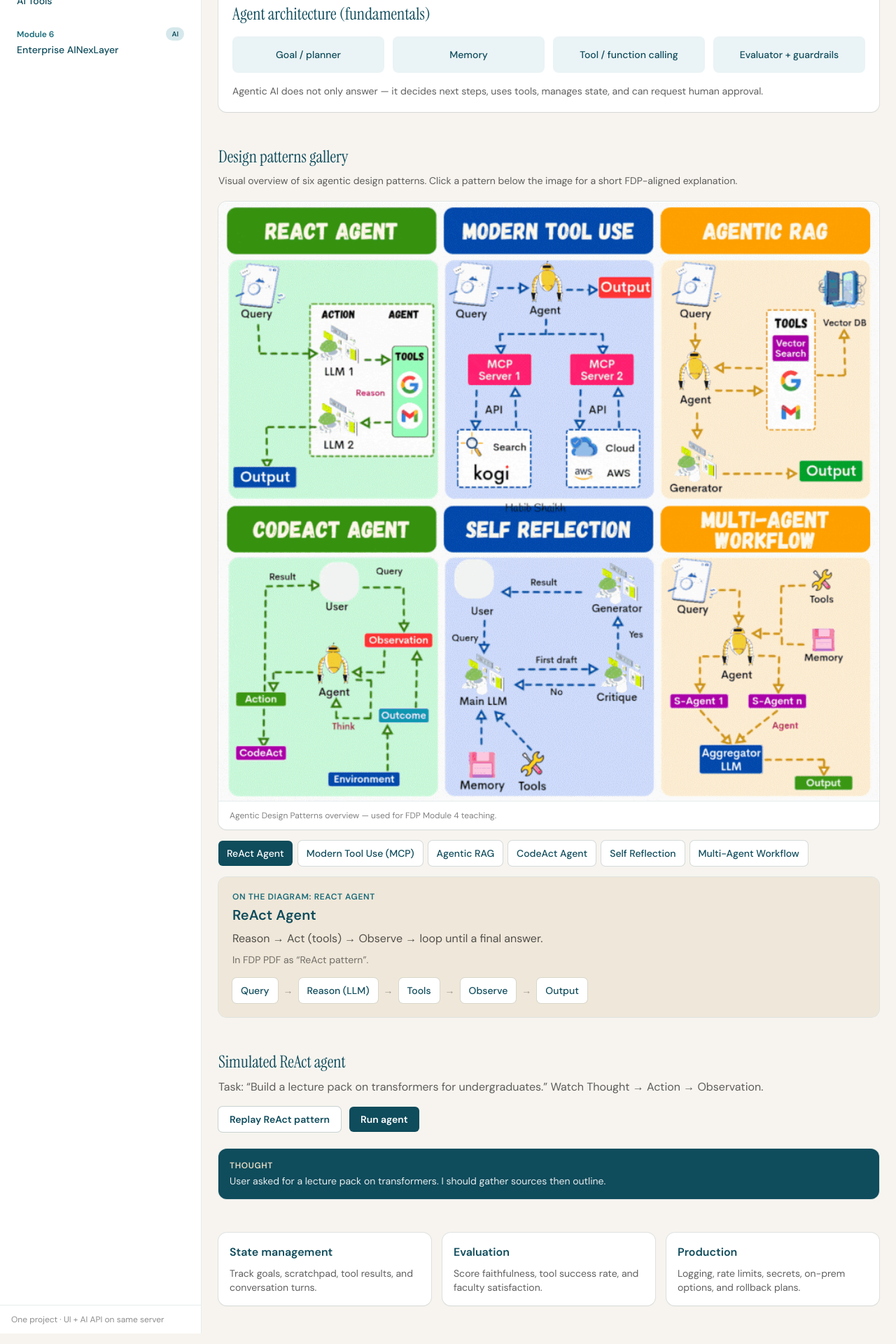
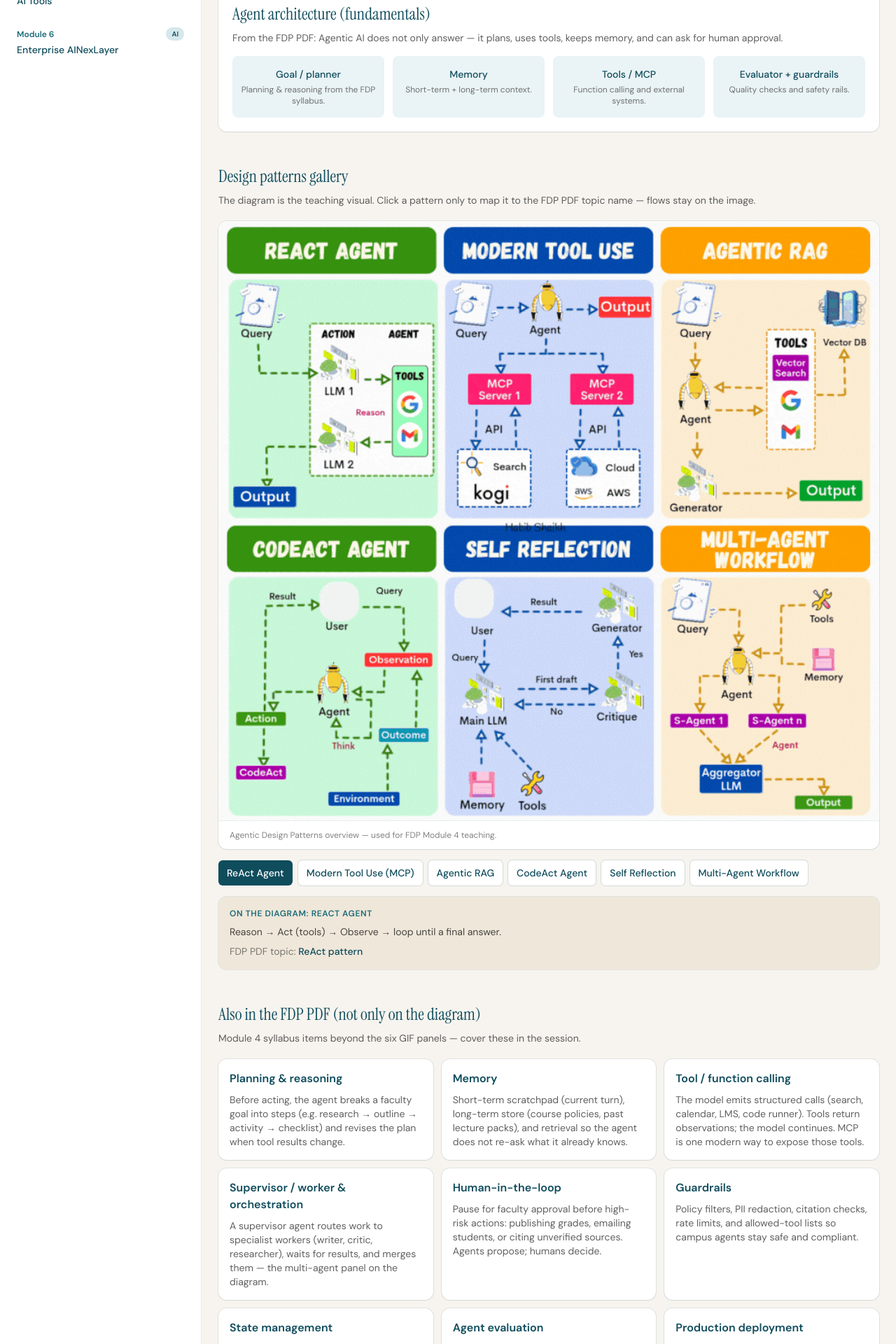
Before and after one commit to SatyaAmitha/FDP, a React (Vite) app: page /module-4 in a window 1280 px wide. Shown: the part 440-2360 px from the top of the page at 70% size. Built offline with nearby package versions, Linux system fonts and the light colour scheme; no server answers.

Commit message:
Module 4: trim diagram duplication and cover remaining FDP PDF topics
Co-authored-by: Cursor <cursoragent@cursor.com>

```diff
--- a/src/modules/Module4.tsx
+++ b/src/modules/Module4.tsx
@@ -8,9 +8,8 @@ interface Pattern {
   id: string
   name: string
   gifLabel: string
-  summary: string
-  architecture: string[]
-  pdfNote: string
+  pdfTopic: string
+  oneLiner: string
 }
 
 interface AgentStep {
@@ -18,56 +17,108 @@ interface AgentStep {
   content: string
 }
 
-/** Six patterns matching the Habib Shaikh Agentic Design Patterns diagram. */
+interface SyllabusTopic {
+  title: string
+  detail: string
+}
+
+/** Six patterns on the teaching diagram (GIF). Keep copy short — the image shows the flow. */
 const PATTERNS: Pattern[] = [
   {
     id: 'react',
     name: 'ReAct Agent',
     gifLabel: 'REACT AGENT',
-    summary: 'Reason → Act (tools) → Observe → loop until a final answer.',
-    architecture: ['Query', 'Reason (LLM)', 'Tools', 'Observe', 'Output'],
-    pdfNote: 'In FDP PDF as “ReAct pattern”.',
+    pdfTopic: 'ReAct pattern',
+    oneLiner: 'Reason → Act (tools) → Observe → loop until a final answer.',
   },
   {
     id: 'mcp',
     name: 'Modern Tool Use (MCP)',
     gifLabel: 'MODERN TOOL USE',
-    summary: 'Agent reaches external systems through MCP servers and APIs (search, cloud, apps).',
-    architecture: ['Query', 'Agent', 'MCP servers', 'APIs / tools', 'Output'],
-    pdfNote: 'In FDP PDF as “MCP” + tool/function calling.',
+    pdfTopic: 'MCP + tool/function calling',
+    oneLiner: 'Agent reaches apps and APIs through MCP servers.',
   },
   {
     id: 'rag',
     name: 'Agentic RAG',
     gifLabel: 'AGENTIC RAG',
-    summary: 'Agent decides when to vector-search a knowledge base, then a generator answers with grounding.',
-    architecture: ['Query', 'Agent + tools', 'Vector DB', 'Generator', 'Output'],
-    pdfNote: 'In FDP PDF as “RAG agents”.',
+    pdfTopic: 'RAG agents',
+    oneLiner: 'Agent decides when to search a vector KB, then generates a grounded answer.',
   },
   {
     id: 'codeact',
     name: 'CodeAct Agent',
     gifLabel: 'CODEACT AGENT',
-    summary: 'Think → execute code in an environment → observe outcome → refine until done.',
-    architecture: ['User', 'Think', 'CodeAct', 'Environment', 'Observation', 'Result'],
-    pdfNote: 'Not named in the FDP PDF; common industry pattern (shown in the diagram).',
+    pdfTopic: 'Industry pattern (diagram); not named in FDP PDF',
+    oneLiner: 'Think → run code in an environment → observe → refine.',
   },
   {
     id: 'reflect',
     name: 'Self Reflection',
     gifLabel: 'SELF REFLECTION',
-    summary: 'Draft → critique → revise until quality is good enough, then generate the final result.',
-    architecture: ['Main LLM', 'First draft', 'Critique', 'Revise / Generator', 'Result'],
-    pdfNote: 'In FDP PDF as “Reflection / self-correction”.',
+    pdfTopic: 'Reflection / self-correction',
+    oneLiner: 'Draft → critique → revise until quality is good enough.',
   },
   {
     id: 'multi',
     name: 'Multi-Agent Workflow',
     gifLabel: 'MULTI-AGENT WORKFLOW',
-    summary: 'Orchestrator delegates to specialist sub-agents; an aggregator LLM composes the final output.',
-    architecture: ['Query', 'Supervisor agent', 'S-Agents', 'Aggregator LLM', 'Output'],
-    pdfNote: 'In FDP PDF as multi-agent / supervisor-worker / orchestration.',
+    pdfTopic: 'Multi-agent systems + orchestration',
+    oneLiner: 'Supervisor delegates to specialists; aggregator composes the final output.',
   },
+]
+
+/** PDF Module 4 topics that the diagram does not fully teach on its own. */
+const SYLLABUS_EXTRAS: SyllabusTopic[] = [
+  {
+    title: 'Planning & reasoning',
+    detail:
+      'Before acting, the agent breaks a faculty goal into steps (e.g. research → outline → activity → checklist) and revises the plan when tool results change.',
+  },
+  {
+    title: 'Memory',
+    detail:
+      'Short-term scratchpad (current turn), long-term store (course policies, past lecture packs), and retrieval so the agent does not re-ask what it already knows.',
+  },
+  {
+    title: 'Tool / function calling',
+    detail:
+      'The model emits structured calls (search, calendar, LMS, code runner). Tools return observations; the model continues. MCP is one modern way to expose those tools.',
+  },
+  {
+    title: 'Supervisor / worker & orchestration',
+    detail:
+      'A supervisor agent routes work to specialist workers (writer, critic, researcher), waits for results, and merges them — the multi-agent panel on the diagram.',
+  },
+  {
+    title: 'Human-in-the-loop',
+    detail:
+      'Pause for faculty approval before high-risk actions: publishing grades, emailing students, or citing unverified sources. Agents propose; humans decide.',
+  },
+  {
+    title: 'Guardrails',
+    detail:
+      'Policy filters, PII redaction, citation checks, rate limits, and allowed-tool lists so campus agents stay safe and compliant.',
+  },
+  {
+    title: 'State management',
+    detail: 'Track goals, scratchpad, tool results, and conversation turns so long tasks can resume or roll back.',
+  },
+  {
+    title: 'Agent evaluation',
+    detail: 'Score faithfulness, tool success rate, latency, and faculty satisfaction — not only “did it answer?”',
+  },
+  {
+    title: 'Production deployment',
+    detail: 'Logging, secrets, on-prem vs cloud, rollback, and monitoring for institutional agent apps.',
+  },
+]
+
+const ARCHITECTURE = [
+  { title: 'Goal / planner', detail: 'Planning & reasoning from the FDP syllabus.' },
+  { title: 'Memory', detail: 'Short-term + long-term context.' },
+  { title: 'Tools / MCP', detail: 'Function calling and external systems.' },
+  { title: 'Evaluator + guardrails', detail: 'Quality checks and safety rails.' },
 ]
 
 const REACT_TRACE: AgentStep[] = [
@@ -149,7 +200,7 @@ export default function Module4() {
       <ModuleHero
         moduleNumber={4}
         title="Agentic AI + Design Patterns"
-        tagline="Explore industry agent patterns with a clear diagram, then try ReAct and a live teaching agent."
+        tagline="FDP Module 4: agent fundamentals, the six design-pattern diagram, then a live ReAct-style teaching agent."
       />
       <ModuleBody>
         <div className="space-y-12">
@@ -157,22 +208,23 @@ export default function Module4() {
 
           <section className="rounded-xl bg-white p-5 shadow-sm ring-1 ring-teal-ink/10">
             <h2 className="font-display text-2xl text-teal-ink">Agent architecture (fundamentals)</h2>
+            <p className="mt-2 text-sm text-ink/70">
+              From the FDP PDF: Agentic AI does not only answer — it plans, uses tools, keeps memory, and can ask for human approval.
+            </p>
             <div className="mt-4 grid gap-3 sm:grid-cols-2 lg:grid-cols-4">
-              {['Goal / planner', 'Memory', 'Tool / function calling', 'Evaluator + guardrails'].map((item) => (
-                <div key={item} className="rounded-lg bg-teal-soft/50 px-3 py-4 text-center text-sm font-medium text-teal-ink">
-                  {item}
+              {ARCHITECTURE.map((item) => (
+                <div key={item.title} className="rounded-lg bg-teal-soft/50 px-3 py-4 text-center">
+                  <p className="text-sm font-medium text-teal-ink">{item.title}</p>
+                  <p className="mt-1 text-xs text-ink/60">{item.detail}</p>
                 </div>
               ))}
             </div>
-            <p className="mt-4 text-sm text-ink/70">
-              Agentic AI does not only answer — it decides next steps, uses tools, manages state, and can request human approval.
-            </p>
           </section>
 
           <section>
             <h2 className="font-display text-2xl text-teal-ink">Design patterns gallery</h2>
             <p className="mt-2 text-sm text-ink/70">
-              Visual overview of six agentic design patterns. Click a pattern below the image for a short FDP-aligned explanation.
+              The diagram is the teaching visual. Click a pattern only to map it to the FDP PDF topic name — flows stay on the image.
             </p>
 
             <figure className="mt-5 overflow-hidden rounded-xl bg-white shadow-sm ring-1 ring-teal-ink/10">
@@ -202,28 +254,36 @@ export default function Module4() {
               ))}
             </div>
 
-            <div className="mt-4 rounded-xl bg-sand/50 p-5 ring-1 ring-teal-ink/10">
-              <p className="text-xs font-semibold uppercase tracking-wider text-teal-mid">On the diagram: {pattern.gifLabel}</p>
-              <h3 className="mt-1 text-xl font-semibold text-teal-ink">{pattern.name}</h3>
-              <p className="mt-2 text-ink/75">{pattern.summary}</p>
-              <p className="mt-2 text-sm text-ink/60">{pattern.pdfNote}</p>
-              <ol className="mt-4 flex flex-wrap gap-2">
-                {pattern.architecture.map((node, i) => (
-                  <li key={node} className="flex items-center gap-2 text-sm">
-                    <span className="rounded-md bg-white px-3 py-2 font-medium text-teal-ink ring-1 ring-teal-ink/10">
-                      {node}
-                    </span>
-                    {i < pattern.architecture.length - 1 && <span className="text-ink/40">→</span>}
-                  </li>
-                ))}
-              </ol>
+            <div className="mt-4 rounded-xl bg-sand/50 p-4 ring-1 ring-teal-ink/10">
+              <p className="text-xs font-semibold uppercase tracking-wider text-teal-mid">
+                On the diagram: {pattern.gifLabel}
+              </p>
+              <p className="mt-2 text-sm text-ink/80">{pattern.oneLiner}</p>
+              <p className="mt-2 text-sm text-ink/55">
+                FDP PDF topic: <span className="font-medium text-teal-ink">{pattern.pdfTopic}</span>
+              </p>
+            </div>
+          </section>
+
+          <section>
+            <h2 className="font-display text-2xl text-teal-ink">Also in the FDP PDF (not only on the diagram)</h2>
+            <p className="mt-2 text-sm text-ink/70">
+              Module 4 syllabus items beyond the six GIF panels — cover these in the session.
+            </p>
+            <div className="mt-5 grid gap-3 sm:grid-cols-2 lg:grid-cols-3">
+              {SYLLABUS_EXTRAS.map((topic) => (
+                <article key={topic.title} className="rounded-xl bg-white p-4 shadow-sm ring-1 ring-teal-ink/10">
+                  <h3 className="font-semibold text-teal-ink">{topic.title}</h3>
+                  <p className="mt-2 text-sm text-ink/70">{topic.detail}</p>
+                </article>
+              ))}
             </div>
           </section>
 
           <section>
             <h2 className="font-display text-2xl text-teal-ink">Simulated ReAct agent</h2>
             <p className="mt-2 text-ink/70">
-              Task: “Build a lecture pack on transformers for undergraduates.” Watch Thought → Action → Observation.
+              Hands-on for the PDF “ReAct pattern”: Thought → Action → Observation on a faculty lecture-pack task.
             </p>
             <button
               type="button"
@@ -272,19 +332,6 @@ export default function Module4() {
               </div>
             )}
           </section>
-
-          <section className="grid gap-4 md:grid-cols-3">
-            {[
-              { t: 'State management', d: 'Track goals, scratchpad, tool results, and conversation turns.' },
-              { t: 'Evaluation', d: 'Score faithfulness, tool success rate, and faculty satisfaction.' },
-              { t: 'Production', d: 'Logging, rate limits, secrets, on-prem options, and rollback plans.' },
-            ].map((c) => (
-              <article key={c.t} className="rounded-xl bg-white p-4 shadow-sm ring-1 ring-teal-ink/10">
-                <h3 className="font-semibold text-teal-ink">{c.t}</h3>
-                <p className="mt-2 text-sm text-ink/70">{c.d}</p>
-              </article>
-            ))}
-          </section>
         </div>
       </ModuleBody>
     </>
```
